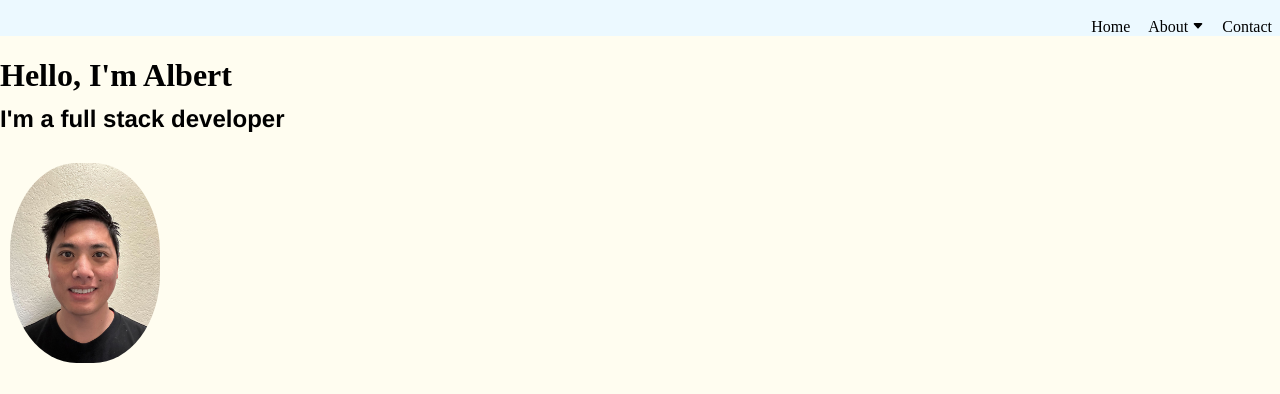
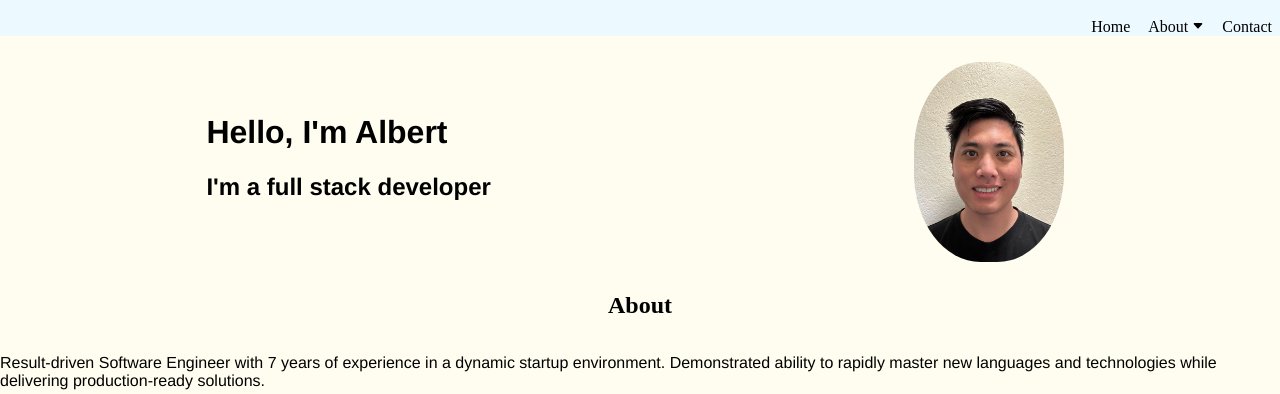
Before and after one commit to albertfans/html-portfolio, a plain HTML site: page index.html in a window 1280 px wide. Shown: the top 394 px of the page. Drawn offline with Linux system fonts and the light colour scheme.

Commit message:
update profile

```diff
--- a/index.html
+++ b/index.html
@@ -27,14 +27,12 @@
       </ul>
     </nav>
 
-    <div id="home" class="intro">
-      <div class="title-text">
-        <h1 class="title-intro">Hello, I'm Albert</h1>
-        <h2 class="title-detail">I'm a full stack developer</h2>
+    <div id="home" class="intro intro-container">
+      <div class="intro-content">
+        <h1>Hello, I'm Albert</h1>
+        <h2>I'm a full stack developer</h2>
       </div>
-      <div class="profile-image-container">
-        <img class='profile-image' src="./assets/images/albert photo.jpg" alt="photo of albert" height="200">
-      </div>
+      <img class='profile-image' src="./assets/images/albert photo.jpg" alt="photo of albert">
     </div>
 
     <div id="about" class="about">
@@ -104,14 +102,15 @@
       <div class="contact-text">
         <p>If you have any question or like to chat! Leave me a message and I will get back to you as soon as I can.</p>
       </div>
-      <div class="contact-form">
+      <!-- <div class="contact-form">
         <form>
           <input type="text" id="name" name="name" placeholder="Name"><br>
           <input type="email" id="email" name="email" placeholder="Email"><br>
           <textarea id="message" name="message" placeholder="Message"></textarea><br>
           <input type="submit" onclick="" value="Submit">
         </form>
-      </div>
+      </div> -->
+      <button class="contact-button"><a href="mailto:albertfanss@gmail.com">Contact Me</a></button>
     </div>
 
   </body>
--- a/style.css
+++ b/style.css
@@ -80,23 +80,30 @@ body {
     }
 }
 
+.intro-container {
+    display: flex;
+    justify-content: space-around;
+    align-items: center;
+}
+
+.intro-content {
+   margin-top: -10px;
+   font-family: "Helvetica Neue", Arial, sans-serif;
+}
+
+.profile-image {
+    width: 150px; /* Set desired image width */
+    height: auto;
+    border-radius: 50%; /* Optional: for a round profile picture */
+}
 
 
-.title-container {
-  display: flex;
-  justify-content: space-around;
-  align-items: center;
-  padding-top: 20px;
-}
+
 
 .title-intro{
   font-family: serif
 }
 
-.title-detail {
-  margin-top: -10px;
-  font-family: "Helvetica Neue", Arial, sans-serif;
-}
 
 .about-container {
   display: grid;
@@ -183,6 +190,17 @@ body {
   padding-bottom: 20px;
 }
 
+.contact-button{
+  background-color: rgba(201, 206, 243, 0.829);
+  border-radius: 5px;
+
+}
+
+.contact-button a{
+  text-decoration: none;
+  color: black;
+}
+
 
 
 @keyframes gradient-animation {
@@ -222,3 +240,10 @@ body {
     width: 300px;
   }
 }
+
+@media (min-width: 601px) and (max-width: 1200px) {
+
+}
+@media (min-width: 1201px) and (max-width: 1600px) {
+
+}
```
